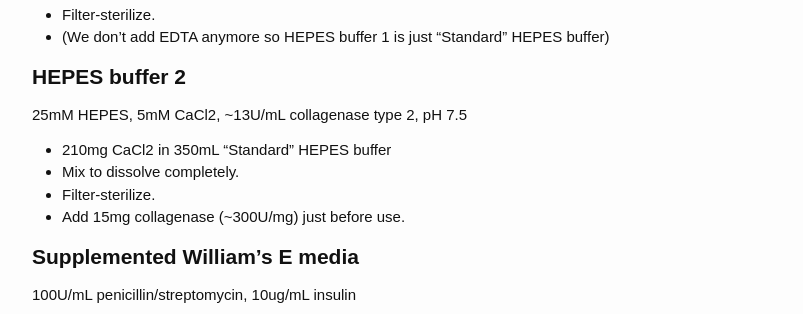
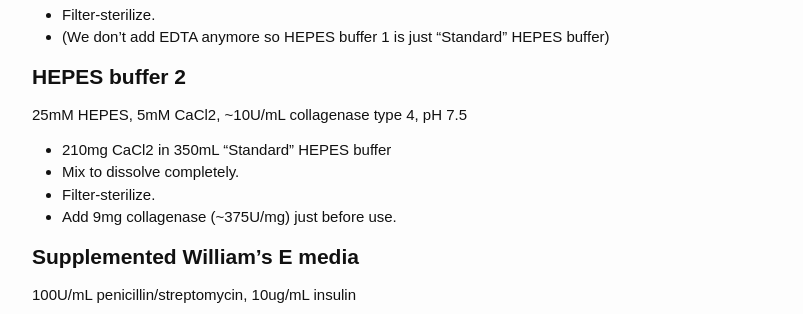
Before and after one commit to aduffy70/Protocols, a Jekyll site: the page built from Turkey_liver_cell_isolation.md, in a window 1280 px wide. Shown: the part 1100-1414 px from the top of the page, without its empty margins (238-1041 px from the left). Built offline with Jekyll 4.4.1, drawn with Linux system fonts in a browser that asks for light colours; some web fonts are replaced.

Commit message:
Update for type 4 collagenase.

```diff
--- a/Turkey_liver_cell_isolation.md
+++ b/Turkey_liver_cell_isolation.md
@@ -41,12 +41,12 @@ Adapted from Fraslin Cell Isolation Protocol
   * (We don’t add EDTA anymore so HEPES buffer 1 is just “Standard” HEPES buffer)
 
 ## HEPES buffer 2
-25mM HEPES, 5mM CaCl2, ~13U/mL collagenase type 2, pH 7.5
+25mM HEPES, 5mM CaCl2, ~10U/mL collagenase type 4, pH 7.5
 
   * 210mg CaCl2 in 350mL “Standard” HEPES buffer
   * Mix to dissolve completely.
   * Filter-sterilize.
-  * Add 15mg collagenase (~300U/mg) just before use.
+  * Add 9mg collagenase (~375U/mg) just before use.
 
 ## Supplemented William’s E media
 100U/mL penicillin/streptomycin, 10ug/mL insulin
```
